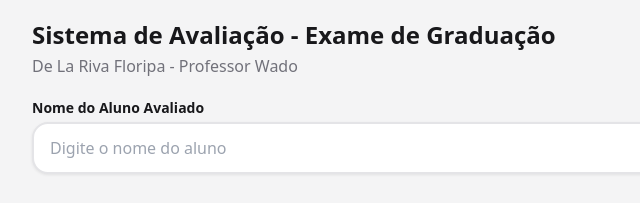
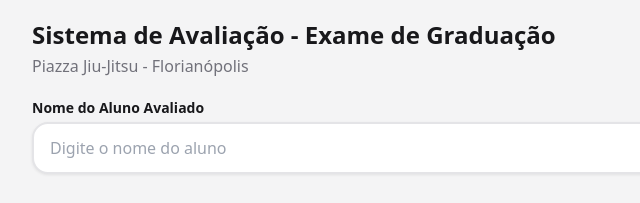
Before and after one commit to vector4100/BJJExam, a plain HTML site: page index.html in a window 1280 px wide. Shown: the top 203 px of the page, 244-884 px from the left. Drawn offline with nearby package versions, Linux system fonts and the light colour scheme.

Commit message:
Add files via upload

```diff
--- a/index.html
+++ b/index.html
@@ -64,7 +64,7 @@ function home(){
   const grp=(cat,title)=>`<h2 class="text-lg font-bold mt-6 mb-3">${title}</h2><div class="grid grid-cols-2 gap-3">`+
    dadosExame.faixas.filter(f=>f.categoria===cat).map(f=>{const[c,t]=THEME[f.faixa];
    return `<button data-faixa="${f.faixa}" class="rounded-2xl p-5 text-left shadow-md active:scale-95 transition" style="background:${c};color:${t};${f.faixa==="Preta"?"box-shadow:inset 0 -6px 0 #dc2626":""}"><div class="text-xl font-extrabold">${f.faixa}</div><div class="text-xs opacity-90 mt-1">${f.requisitos.length} requisitos</div></button>`}).join("")+`</div>`;
-  $("app").innerHTML=`<header class="p-5 pb-2"><h1 class="text-2xl font-extrabold leading-tight">Sistema de Avaliação - Exame de Graduação</h1><p class="mut mt-1">De La Riva Floripa - Professor Wado</p>
+  $("app").innerHTML=`<header class="p-5 pb-2"><h1 class="text-2xl font-extrabold leading-tight">Sistema de Avaliação - Exame de Graduação</h1><p class="mut mt-1">Piazza Jiu-Jitsu - Florianópolis</p>
   <label class="block mt-5 text-sm font-semibold" for="aluno">Nome do Aluno Avaliado</label>
   <input id="aluno" class="mt-1 w-full card px-4 py-3 text-base" style="background:var(--card);color:var(--ink)" placeholder="Digite o nome do aluno" value="${esc(S.aluno)}"></header>
   <main class="p-5 pt-0">${grp("Infantil/Juvenil","Infantil / Juvenil")}${grp("Adulto","Adulto")}</main>`;
```
